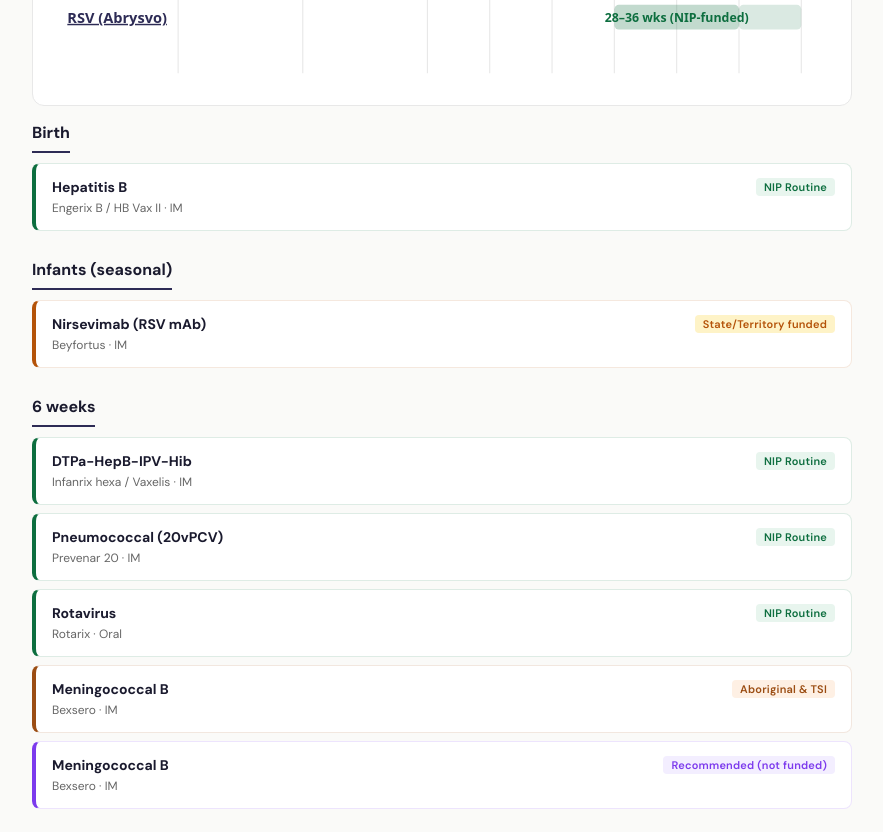
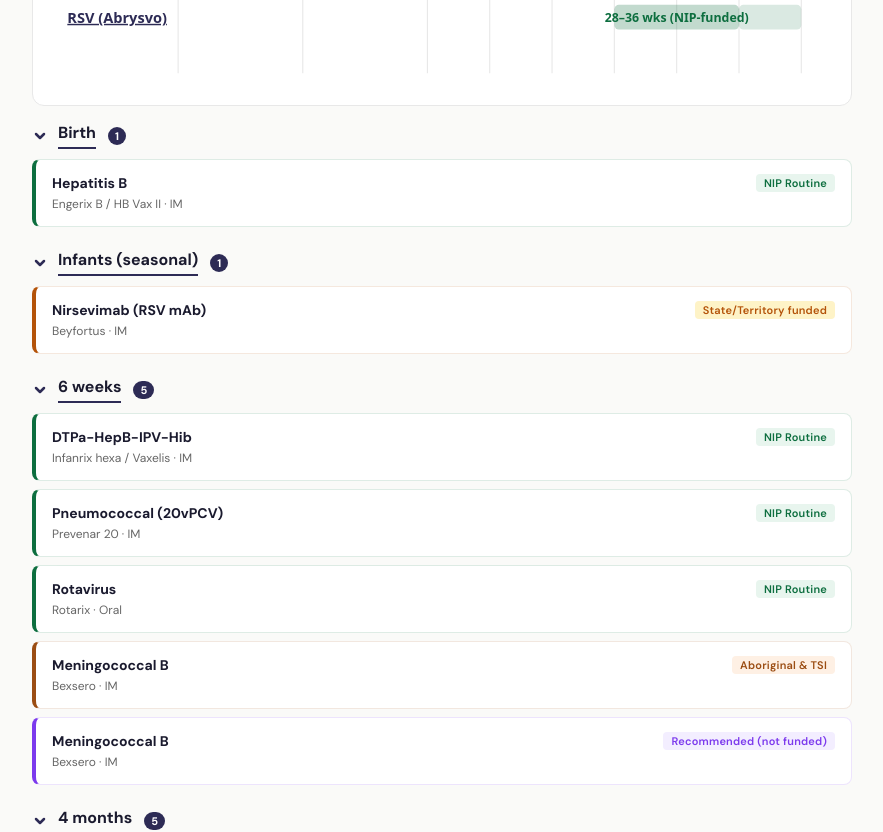
Before and after one commit to therealoutofgamut/nip-schedule, a React (Vite) app: page / in a window 1280 px wide. Shown: the part 1580-2412 px from the top of the page, without its empty margins (198-1081 px from the left). Built offline with nearby package versions, Linux system fonts and the light colour scheme.

Commit message:
Added ability to collapse vaccine list.

```diff
--- a/src/App.jsx
+++ b/src/App.jsx
@@ -1,4 +1,6 @@
 import { useState, useMemo, useEffect, useRef } from "react";
+import { SpeedInsights } from "@vercel/speed-insights/react";
+import { Analytics } from "@vercel/analytics/react";
 
 const SCHEDULE_DATA = [
   // Birth
@@ -855,21 +857,6 @@
   return `${(abs / 52).toFixed(1)} years`;
 }
 
-function formatNextDueTiming(weeksFromNow) {
-  if (weeksFromNow < 8) return `in ${Math.round(weeksFromNow)} weeks`;
-  if (weeksFromNow < 52) return `in ${Math.round(weeksFromNow / 4.33)} months`;
-  const totalMonths = Math.round(weeksFromNow / 4.33);
-  const years = Math.floor(totalMonths / 12);
-  const months = totalMonths % 12;
-  if (weeksFromNow < 104) {
-    // under 2 years: show years + months
-    if (months === 0) return `in ${years} year${years !== 1 ? "s" : ""}`;
-    return `in ${years} year${years !== 1 ? "s" : ""} ${months} month${months !== 1 ? "s" : ""}`;
-  }
-  // 2+ years: years only
-  return `in ${years} year${years !== 1 ? "s" : ""}`;
-}
-
 function formatDate(date) {
   return date.toLocaleDateString("en-AU", { day: "numeric", month: "short", year: "numeric" });
 }
@@ -1164,7 +1151,9 @@
         doc.setFont("helvetica", "normal"); doc.setFontSize(8);
         setTextColor("#888888");
         const wfn = nextBeyond.weeksFromNow;
-        const timing = formatNextDueTiming(wfn);
+        const timing = wfn < 20 ? `in ${Math.round(wfn)} weeks`
+          : wfn < 87 ? `in ${Math.round(wfn / 4.33)} months`
+          : `in ${(wfn / 52).toFixed(1)} years`;
         doc.text(timing, ML + CW - 2, y + 15, { align: "right" });
 
         y += 24;
@@ -1333,7 +1322,7 @@
               </div>
             </div>
           )}
-          {dobDate && (
+          {dobDate && totalCount > 0 && (
             <div style={{ marginLeft: "auto", display: "flex", gap: "12px", flexWrap: "wrap", alignItems: "center" }}>
               {schedule.overdue.length > 0 && (
                 <div style={{ textAlign: "center", background: "#fff0f0", borderRadius: "8px", padding: "8px 14px" }}>
@@ -1398,14 +1387,13 @@
             title="Due in next 2 months" items={schedule.upcoming} status="upcoming"
             color="#1D4ED8" bg="#eff6ff" icon={"📅"}
           />
-        </>
-      )}
-
-      {dobDate && (() => {
+          {(() => {
             const nextBeyond = schedule.nextDue && schedule.nextDue.weeksFromNow > 8.7 ? schedule.nextDue : null;
             if (!nextBeyond) return null;
             const wfn = nextBeyond.weeksFromNow;
-        const timing = formatNextDueTiming(wfn);
+            const timing = wfn < 20 ? `in ${Math.round(wfn)} weeks`
+              : wfn < 87 ? `in ${Math.round(wfn / 4.33)} months`
+              : `in ${(wfn / 52).toFixed(1)} years`;
             return (
               <div style={{
                 display: "flex", alignItems: "center", gap: "16px",
@@ -1436,11 +1424,10 @@
               </div>
             );
           })()}
-
-      {dobDate && (
-        <p style={{ fontSize: "11px", color: "#bbb", marginTop: "8px", lineHeight: 1.6 }}>
+          <p style={{ fontSize: "11px", color: "#bbb", marginTop: "16px", lineHeight: 1.6 }}>
             This tool does not account for vaccines already given. Always verify the patient's immunisation history in AIR before administering. Tap any vaccine for full details.
           </p>
+        </>
       )}
     </section>
   );
@@ -1453,6 +1440,7 @@
   const [activeSection, setActiveSection] = useState("schedule");
   const [selectedItem, setSelectedItem] = useState(null);
   const [viewMode, setViewMode] = useState("combo"); // "combo" or "components"
+  const [openAgeGroups, setOpenAgeGroups] = useState(null); // null = all open
 
   const filtered = useMemo(() => {
     const source = viewMode === "components" ? expandScheduleData(SCHEDULE_DATA) : SCHEDULE_DATA;
@@ -1694,18 +1682,71 @@
               <p style={{ color: "#999", fontSize: "14px", padding: "32px 0", textAlign: "center" }}>No vaccines match your current filters.</p>
             )}
 
-            {grouped.map(([age, items]) => (
-              <div key={age} style={{ marginBottom: "28px" }}>
-                <h3 style={{
+            {grouped.map(([age, items]) => {
+              const isOpen = openAgeGroups === null || openAgeGroups.has(age);
+              const toggle = () => setOpenAgeGroups(prev => {
+                // First toggle: build explicit set from all current ages
+                const allAges = new Set(grouped.map(([a]) => a));
+                const current = prev === null ? allAges : new Set(prev);
+                if (current.has(age)) current.delete(age);
+                else current.add(age);
+                return current;
+              });
+              // Count funded vs total for badge
+              const fundedCount = items.filter(it => {
+                const { type, shortName } = it;
+                return isFundedInState(it, stateFilter);
+              }).length;
+              return (
+                <div key={age} style={{ marginBottom: "6px" }}>
+                  <button
+                    onClick={toggle}
+                    style={{
+                      width: "100%", textAlign: "left", background: "none", border: "none",
+                      padding: "0", cursor: "pointer", fontFamily: "inherit",
+                      display: "flex", alignItems: "center", gap: "10px",
+                      marginBottom: isOpen ? "10px" : "2px",
+                    }}
+                  >
+                    {/* Chevron */}
+                    <svg
+                      width="16" height="16" viewBox="0 0 16 16"
+                      style={{
+                        flexShrink: 0,
+                        transform: isOpen ? "rotate(90deg)" : "rotate(0deg)",
+                        transition: "transform 0.2s ease",
+                        color: "#2d2b55",
+                      }}
+                      fill="none" stroke="currentColor" strokeWidth="2.5" strokeLinecap="round" strokeLinejoin="round"
+                    >
+                      <polyline points="6 4 10 8 6 12" />
+                    </svg>
+                    {/* Age label */}
+                    <span style={{
                       fontSize: "16px", fontWeight: 700, color: "#1a1a2e",
-                  margin: "0 0 10px", padding: "0 0 8px",
-                  borderBottom: "2px solid #2d2b55", display: "inline-block"
-                }}>{age}</h3>
+                      borderBottom: isOpen ? "2px solid #2d2b55" : "2px solid transparent",
+                      paddingBottom: "4px", transition: "border-color 0.2s ease",
+                    }}>{age}</span>
+                    {/* Item count pill */}
+                    <span style={{
+                      fontSize: "11px", fontWeight: 700,
+                      background: isOpen ? "#2d2b55" : "#e8e8e8",
+                      color: isOpen ? "#fff" : "#888",
+                      padding: "2px 7px", borderRadius: "10px",
+                      transition: "all 0.2s ease",
+                      marginLeft: "2px",
+                    }}>{items.length}</span>
+                  </button>
+                  {isOpen && (
+                    <div style={{ marginBottom: "22px" }}>
                       {items.map((item, i) => (
                         <VaccineCard key={i} item={item} onClick={setSelectedItem} selectedState={stateFilter} />
                       ))}
                     </div>
-            ))}
+                  )}
+                </div>
+              );
+            })}
           </section>
         )}
 
@@ -1757,6 +1798,8 @@
       </footer>
 
       <Modal item={selectedItem} onClose={() => setSelectedItem(null)} />
+      <SpeedInsights />
+      <Analytics />
     </div>
   );
 }
```
Lines whose indentation alone changed are shown as unchanged.
